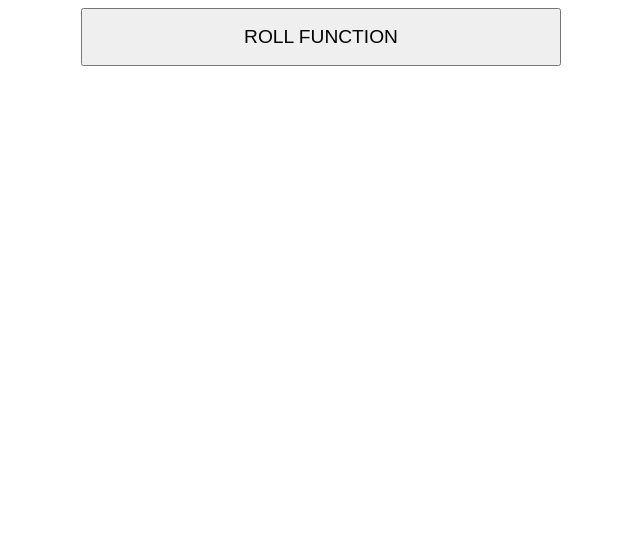
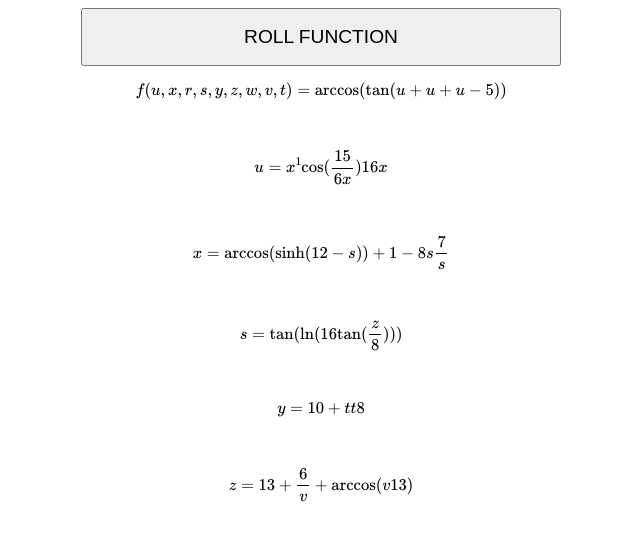
Before and after one commit to Cheeseum/randfunc, a plain HTML site: page index.html in a window 1280 px wide. Shown: the whole page, without its empty margins (319-959 px from the left). Drawn offline with nearby package versions, Linux system fonts and the light colour scheme; some packages are replaced by stand-ins of ours.

Commit message:
Auto-generated commit

```diff
--- a/index.html
+++ b/index.html
@@ -25,6 +25,7 @@
 <body>
 <button onclick="rollFunctions()">ROLL FUNCTION</button>
 <article id="funcs">
+    <script type="text/javascript">rollFunctions();</script>
 </article>
 </body>
 </html>
```
